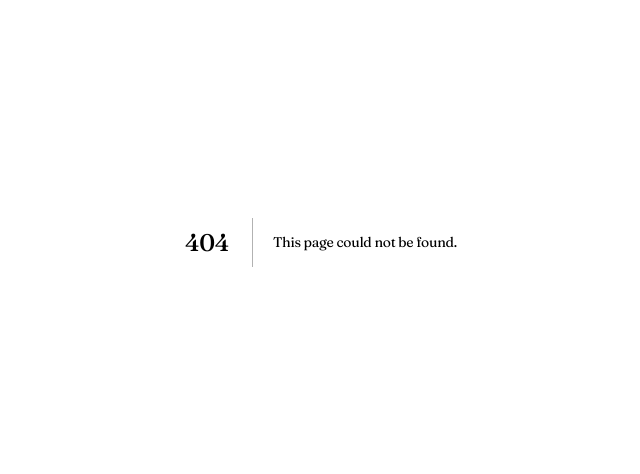
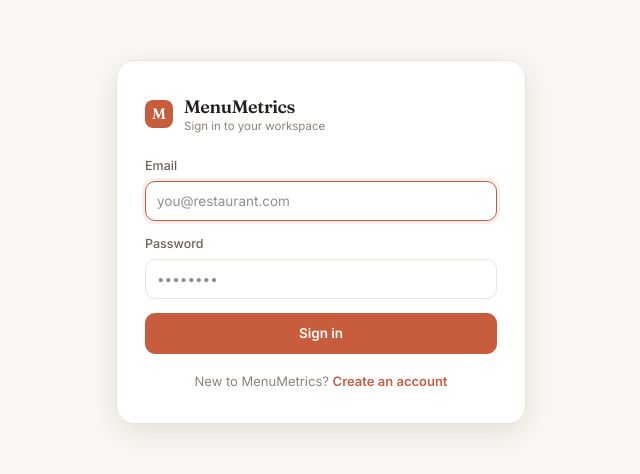
Before and after one commit to 00013130-wiut/menumetrics, a Next.js app: page /login in a window 1280 px wide. Before the commit this address had no page. Shown: the part 158-632 px from the top of the page, without its empty margins (319-959 px from the left). Built offline with nearby package versions, Linux system fonts and the light colour scheme; no server answers.

Commit message:
Auth: login page

```diff
--- /dev/null
+++ b/app/login/page.js
@@ -0,0 +1,98 @@
+'use client';
+
+// login/page.js — email + password sign-in (Supabase Auth).
+// On success it calls ensureRestaurantProvisioned: if this is the user's first
+// login after confirming their email, that's when their restaurant/profile/
+// settings rows get created (see lib/provision.js for why it's deferred to here).
+import { useState } from 'react';
+import Link from 'next/link';
+import { useRouter } from 'next/navigation';
+import { supabase } from '@/lib/supabaseClient';
+import { ensureRestaurantProvisioned } from '@/lib/provision';
+
+export default function LoginPage() {
+  const router = useRouter();
+  const [email, setEmail] = useState('');
+  const [password, setPassword] = useState('');
+  const [busy, setBusy] = useState(false);
+  const [error, setError] = useState('');
+
+  async function onSubmit(e) {
+    e.preventDefault();
+    setError('');
+    if (!email.trim() || !password) {
+      setError('Enter your email and password.');
+      return;
+    }
+    setBusy(true);
+
+    const { data, error: signErr } = await supabase.auth.signInWithPassword({
+      email: email.trim(),
+      password,
+    });
+
+    if (signErr) {
+      setError(signErr.message);
+      setBusy(false);
+      return;
+    }
+
+    // First login after email confirmation may need to create the restaurant.
+    const res = await ensureRestaurantProvisioned(data.user);
+    setBusy(false);
+    if (res.error) {
+      setError(res.error);
+      return;
+    }
+    router.replace('/dashboard');
+  }
+
+  return (
+    <div className="auth-wrap">
+      <div className="auth-card">
+        <div className="auth-brand">
+          <div className="brand-logo">M</div>
+          <div>
+            <div className="brand-name">MenuMetrics</div>
+            <div className="brand-sub">Sign in to your workspace</div>
+          </div>
+        </div>
+
+        {error && <div className="alert alert-error">{error}</div>}
+
+        <form onSubmit={onSubmit}>
+          <div className="field">
+            <label>Email</label>
+            <input
+              type="email"
+              value={email}
+              onChange={(e) => setEmail(e.target.value)}
+              placeholder="you@restaurant.com"
+              autoFocus
+            />
+          </div>
+          <div className="field">
+            <label>Password</label>
+            <input
+              type="password"
+              value={password}
+              onChange={(e) => setPassword(e.target.value)}
+              placeholder="••••••••"
+            />
+          </div>
+          <button
+            className="btn btn-primary"
+            style={{ width: '100%' }}
+            disabled={busy}
+          >
+            {busy ? 'Signing in…' : 'Sign in'}
+          </button>
+        </form>
+
+        <div className="auth-switch">
+          New to MenuMetrics? <Link href="/signup">Create an account</Link>
+        </div>
+      </div>
+    </div>
+  );
+}
```
